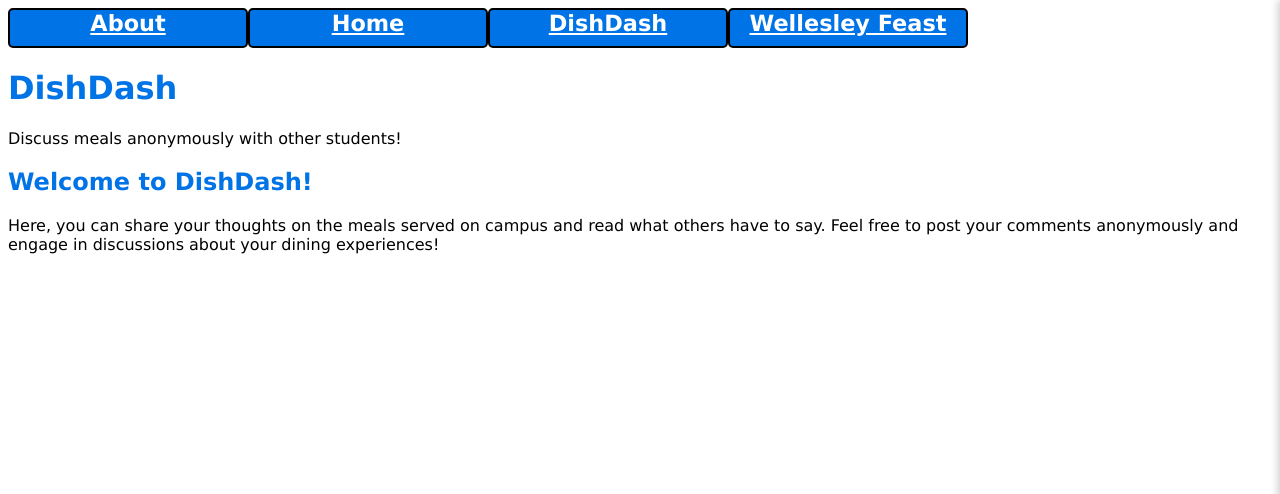
After one commit to Dorajyl/WellesleyFreshPlus, a Flask app: template templates/dishdash.html in a window 1280 px wide. The commit adds this page. Shown: the top 494 px of the page. Run offline with Flask 3, Linux system fonts and the light colour scheme; the template is opened without the code that fills it, so the values that code supplies are empty.

Commit message:
updated templates w/ template inheritance

```diff
--- a/templates/about.html
+++ b/templates/about.html
@@ -1,8 +1,8 @@
 {% extends "base.html" %}
 
 {% block main_content %}
+<p>Welcome to the Wellesley Fresh + project! This page showcases menus, updates, and more.</p>
 <h1>About Us</h1>
-
 <p>This app was written by Dora, Joey, Zoe.</p>
 
 {% endblock %}
--- a/templates/base.html
+++ b/templates/base.html
@@ -2,30 +2,47 @@
 <html lang='en'>
 <head>
   <meta charset='utf-8'>
-    <!-- for mobile-friendly pages -->
   <meta name="viewport" content="width=device-width, initial-scale=1">
-    <meta name=author content="">
+  <meta name=author content="Dora, Joey, Zoe">
   <title>{{ page_title }}</title>
   <link rel='stylesheet' href="{{url_for('static', filename = 'style.css')}}">
-    {% block head_stuff %} {% endblock %}
+  {% block head_stuff %}{% endblock %}
 </head>
 <body>
 
 {% block nav %}
 <nav>
   <ul>
-    <li><a href="{{url_for('index')}}">Home</a></li>
-    <li><a href="{{url_for('about')}}">About</a></li>
+    <li><a href="{{ url_for('about') }}">About</a></li>
+    <li><a href="{{ url_for('index') }}">Home</a></li>
+    <li><a href="{{ url_for('dishdash') }}">DishDash</a></li>
+    <!-- final list item that triggers the sidebar -->
+    <li><a href="#" id="feastLink">Wellesley Feast</a></li>
   </ul>
 </nav>
 {% endblock %}
 
+<!-- Wellesley Feast Sidebar -->
+<div id="feastSidebar" class="sidebar">
+  <div class="sidebar-header">
+    <h3>Wellesley Feast</h3>
+    <button id="closeFeast" class="close-btn">&times;</button>
+  </div>
+  <div class="sidebar-body">
+    <p>Broadcast free food events on campus!</p>
+    <input type="text" placeholder="Event Name">
+    <input type="text" placeholder="Location">
+    <input type="date">
+    <textarea placeholder="Details"></textarea>
+    <button>Submit</button>
+  </div>
+</div>
 
 {% with messages = get_flashed_messages() %}
   {% if messages %}
     <div id="messages">
       {% for msg in messages %}
-  <p>{{msg}}</p>
+        <p>{{ msg }}</p>
       {% endfor %}
     </div>
   {% endif %}
@@ -36,8 +53,26 @@
 {% endblock %}
 
 <script src="https://code.jquery.com/jquery-3.4.1.min.js"></script>
-  {% block end_scripts %}
-  {% endblock %}
+
+<script>
+  const feastLink = document.getElementById('feastLink');
+  const feastSidebar = document.getElementById('feastSidebar');
+  const closeFeast = document.getElementById('closeFeast');
+
+  // open sidebar when clicking nav item
+  feastLink.addEventListener('click', (e) => {
+    e.preventDefault();               // don't navigate to "#"
+    feastSidebar.classList.add('open');
+  });
+
+  // close sidebar when clicking X
+  closeFeast.addEventListener('click', () => {
+    feastSidebar.classList.remove('open');
+  });
+</script>
+
+
+{% block end_scripts %}{% endblock %}
 
 </body>
 </html>
--- /dev/null
+++ b/templates/dishdash.html
@@ -0,0 +1,16 @@
+{% extends "base.html" %}
+{% block main_content %}
+    <!-- Page header -->
+    <header>
+        <h1> DishDash </h1>
+        <p> Discuss meals anonymously with other students!</p>
+    </header>
+
+    <!-- Main content -->
+    <main>
+        <section>
+        <h2>Welcome to DishDash!</h2>
+        <p>Here, you can share your thoughts on the meals served on campus and read what others have to say. Feel free to post your comments anonymously and engage in discussions about your dining experiences!</p>
+        </section>
+    </main>
+{% endblock %}
```
Also changed, not shown: static/style.css (+36 -0 lines). Lines whose indentation alone changed are shown as unchanged.
